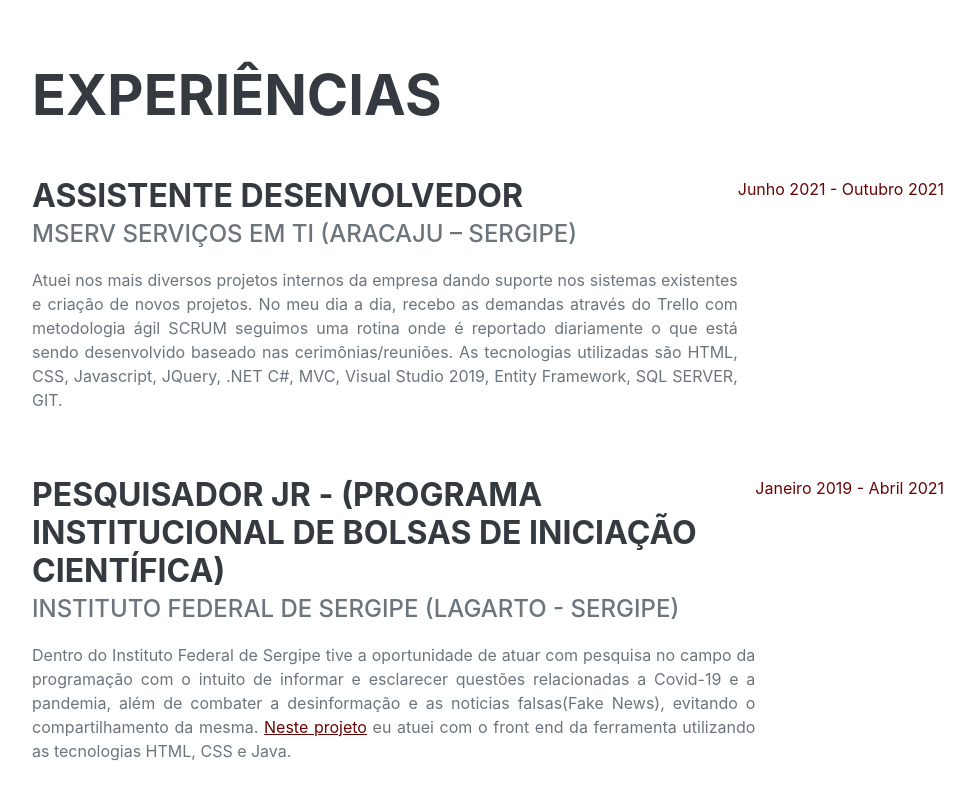
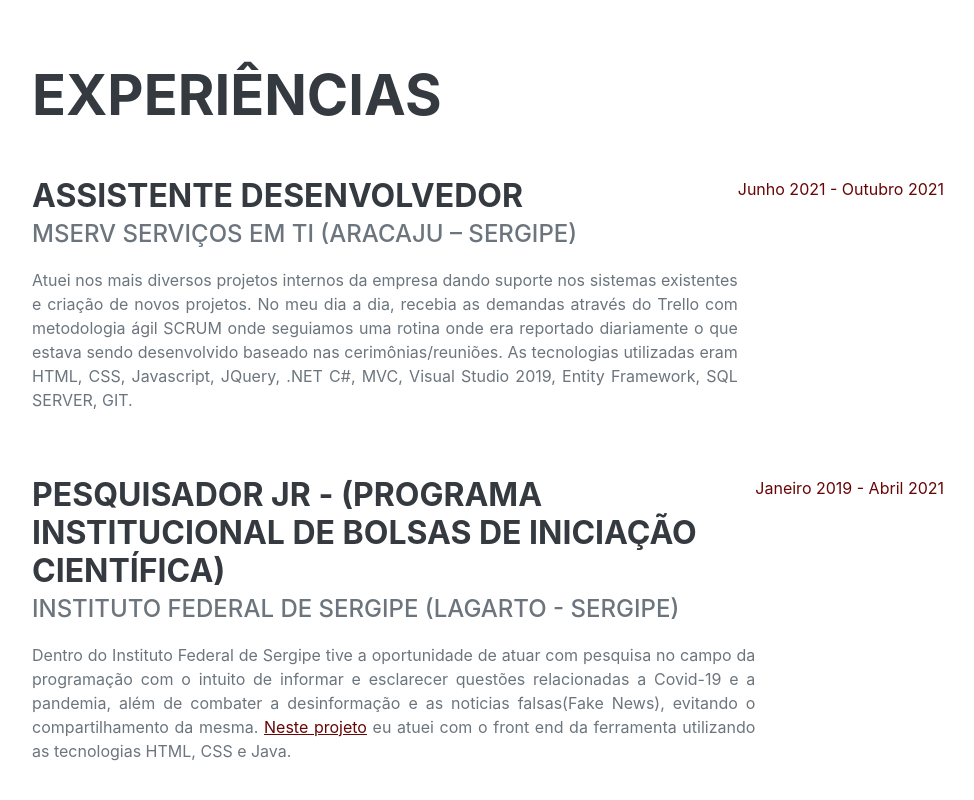
Before and after one commit to Vieira-9865/portfolio, a plain HTML site: page index.html in a window 1280 px wide. Shown: the part 819-1619 px from the top of the page, without its empty margins (288-1262 px from the left). Drawn offline with nearby package versions, Linux system fonts and the light colour scheme; a web font is replaced by a local one.

Commit message:
Update index.html

```diff
--- a/index.html
+++ b/index.html
@@ -72,7 +72,7 @@
                         <div data-aos="fade-left" class="flex-grow-1">
                             <h3 class="mb-0">Assistente Desenvolvedor</h3>
                             <div class="subheading mb-3">MSERV SERVIÇOS EM TI (ARACAJU – SERGIPE)</div>
-                            <p align="justify">Atuei nos mais diversos projetos internos da empresa dando suporte nos sistemas existentes e criação de novos projetos. No meu dia a dia, recebo as demandas através do Trello com metodologia ágil SCRUM seguimos uma rotina onde é reportado diariamente o que está sendo desenvolvido baseado nas cerimônias/reuniões. As tecnologias utilizadas são HTML, CSS, Javascript, JQuery, .NET C#, MVC, Visual Studio 2019, Entity Framework, SQL SERVER, GIT.
+                            <p align="justify">Atuei nos mais diversos projetos internos da empresa dando suporte nos sistemas existentes e criação de novos projetos. No meu dia a dia, recebia as demandas através do Trello com metodologia ágil SCRUM onde seguiamos uma rotina onde era reportado diariamente o que estava sendo desenvolvido baseado nas cerimônias/reuniões. As tecnologias utilizadas eram HTML, CSS, Javascript, JQuery, .NET C#, MVC, Visual Studio 2019, Entity Framework, SQL SERVER, GIT.
 
                             </p>
                         </div>
```
